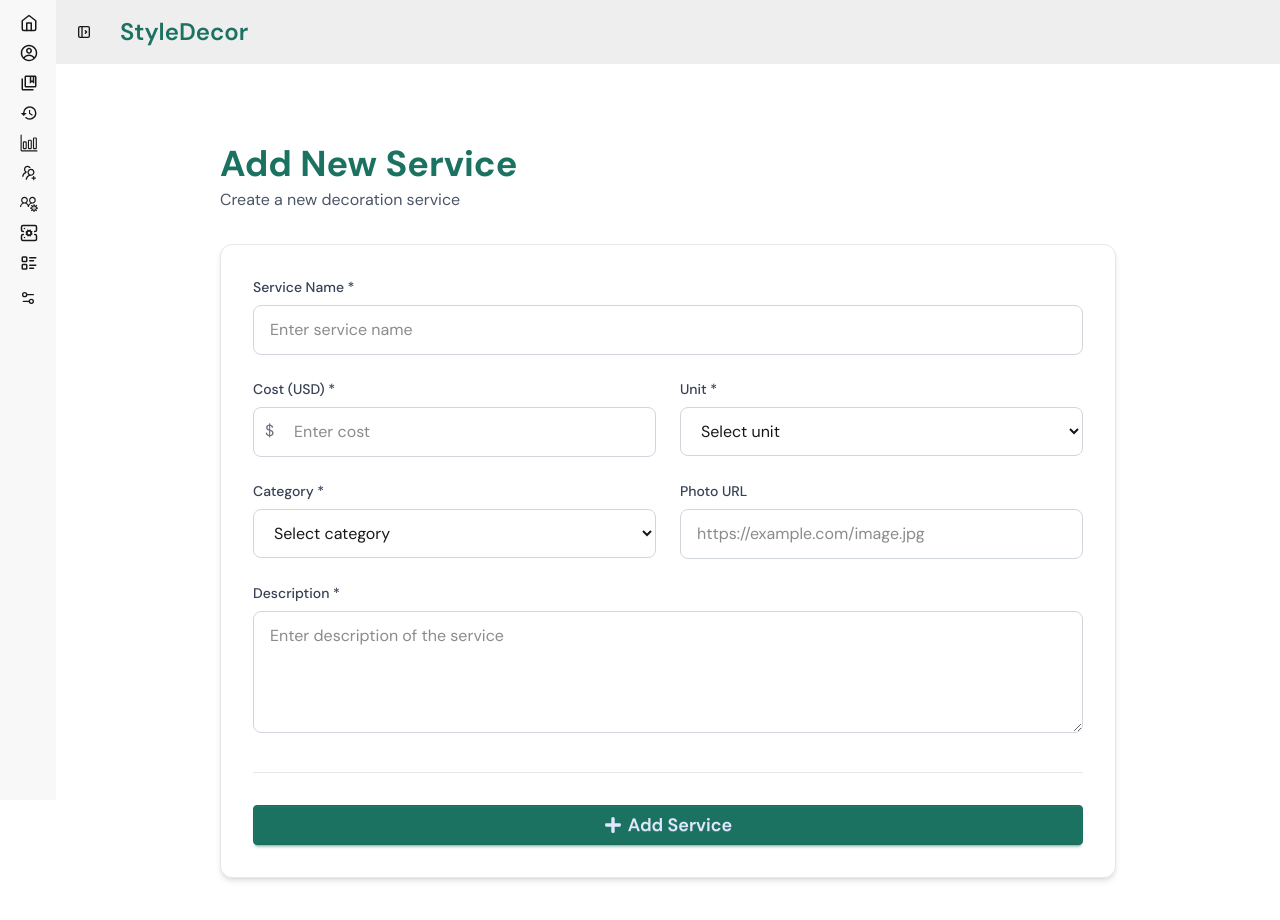
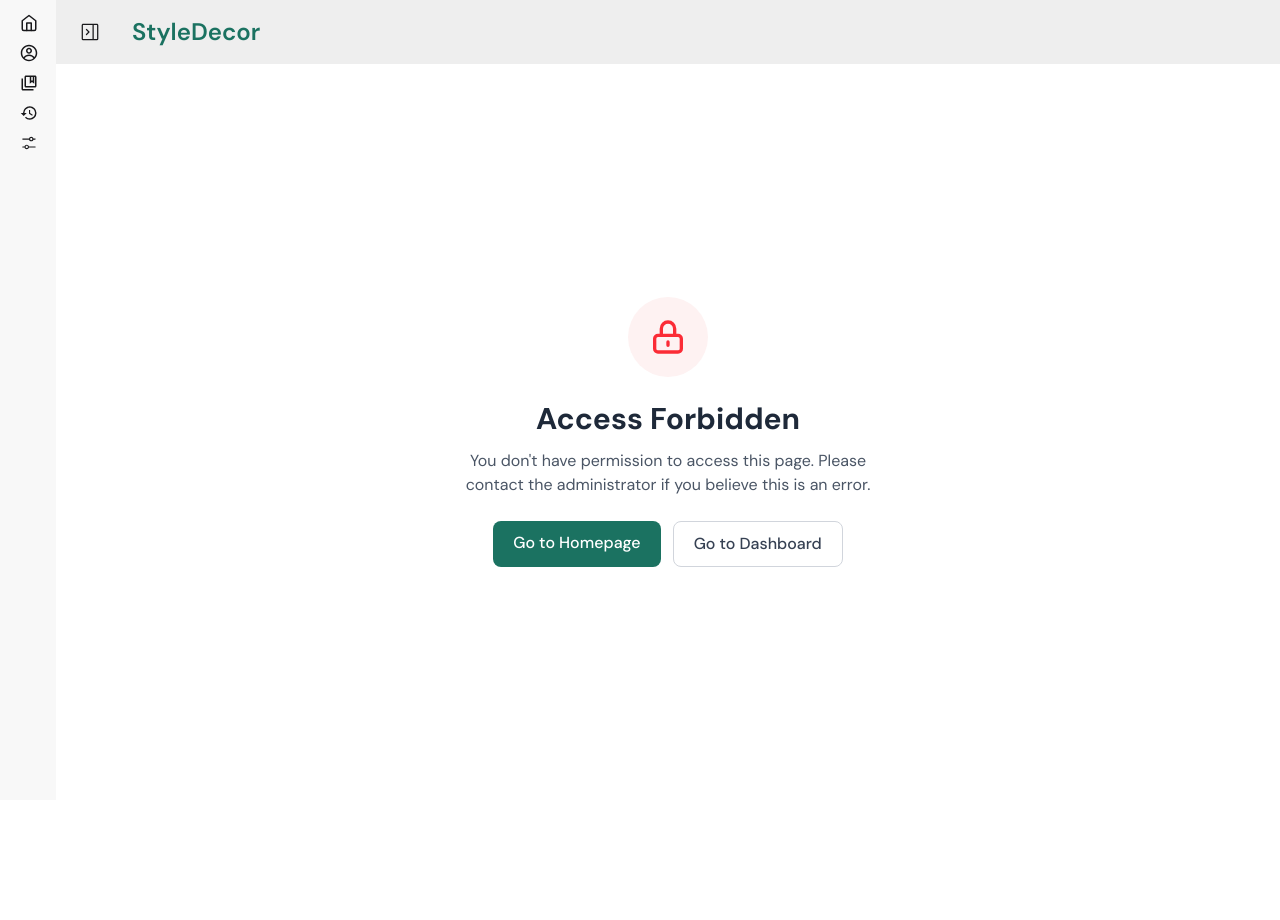
Before and after one commit to hafijurrahmanMILON/StyleDecor-CLIENT, a React (Vite) app: page /dashboard/add-service in a window 1280 px wide. Shown: the top 920 px of the page. After the commit the page ends 800 px from the top, so only its background shows below. Built offline with nearby package versions, Linux system fonts and the light colour scheme; no server answers; sample sign-in values are in the browser's storage.

Commit message:
created useRole Hook & AdminRoute

```diff
--- a/package.json
+++ b/package.json
@@ -10,12 +10,14 @@
     "preview": "vite preview"
   },
   "dependencies": {
+    "@lottiefiles/dotlottie-react": "^0.17.10",
     "@tailwindcss/vite": "^4.1.17",
     "@tanstack/react-query": "^5.90.12",
     "axios": "^1.13.2",
     "date-fns": "^4.1.0",
     "firebase": "^12.6.0",
     "leaflet": "^1.9.4",
+    "lottie-react": "^2.4.1",
     "motion": "^12.23.25",
     "react": "^19.1.1",
     "react-datepicker": "^9.0.0",
--- /dev/null
+++ b/src/Components/Forbidden.jsx
@@ -0,0 +1,53 @@
+import React from "react";
+import { Link } from "react-router";
+
+const Forbidden = () => {
+  return (
+    <div className="min-h-[80vh] flex items-center justify-center px-4 py-8">
+      <div className="text-center max-w-md">
+        <div className="w-20 h-20 mx-auto mb-6 bg-red-50 rounded-full flex items-center justify-center">
+          <svg
+            className="w-10 h-10 text-red-500"
+            fill="none"
+            stroke="currentColor"
+            viewBox="0 0 24 24"
+          >
+            <path
+              strokeLinecap="round"
+              strokeLinejoin="round"
+              strokeWidth={2}
+              d="M12 15v2m-6 4h12a2 2 0 002-2v-6a2 2 0 00-2-2H6a2 2 0 00-2 2v6a2 2 0 002 2zm10-10V7a4 4 0 00-8 0v4h8z"
+            />
+          </svg>
+        </div>
+
+
+        <h1 className="text-3xl font-bold text-gray-800 mb-3">
+          Access Forbidden
+        </h1>
+        <p className="text-gray-600 mb-6">
+          You don't have permission to access this page. Please contact the
+          administrator if you believe this is an error.
+        </p>
+
+
+        <div className="flex flex-col sm:flex-row gap-3 justify-center">
+          <Link
+            to="/"
+            className="px-5 py-2.5 bg-primary hover:bg-primary/90 text-white font-medium rounded-lg transition-colors"
+          >
+            Go to Homepage
+          </Link>
+          <Link
+            to="/dashboard/my-bookings"
+            className="px-5 py-2.5 border border-gray-300 hover:bg-gray-50 text-gray-700 font-medium rounded-lg transition-colors"
+          >
+            Go to Dashboard
+          </Link>
+        </div>
+      </div>
+    </div>
+  );
+};
+
+export default Forbidden;
--- a/src/Hooks/useAxiosSecure.jsx
+++ b/src/Hooks/useAxiosSecure.jsx
@@ -37,7 +37,7 @@ const useAxiosSecure = () => {
       axiosSecure.interceptors.request.eject(reqInterceptor);
       axiosSecure.interceptors.response.eject(resInterceptor);
     };
-  }, [user]);
+  }, [user, navigate, signOutFunc]);
 
   return axiosSecure;
 };
--- /dev/null
+++ b/src/Hooks/useRole.jsx
@@ -0,0 +1,20 @@
+import { useQuery } from "@tanstack/react-query";
+import React from "react";
+import useAuth from "./useAuth";
+import useAxiosSecure from "./useAxiosSecure";
+
+const useRole = () => {
+  const { user } = useAuth();
+  const axiosSecure = useAxiosSecure();
+  const { isLoading: roleLoading, data: role = "user" } = useQuery({
+    queryKey: ["user-role", user?.email],
+    queryFn: async () => {
+      const res = await axiosSecure.get(`/users/role/${user.email}`);
+      console.log(res.data);
+      return res.data?.role || "user";
+    },
+  });
+  return { roleLoading, role };
+};
+
+export default useRole;
--- a/src/Layout/DashLayout.jsx
+++ b/src/Layout/DashLayout.jsx
@@ -1,9 +1,6 @@
 import React from "react";
 import { Link, NavLink, Outlet } from "react-router";
-import {
-  MdOutlineCollectionsBookmark,
-  MdOutlineHistory,
-} from "react-icons/md";
+import { MdOutlineCollectionsBookmark, MdOutlineHistory } from "react-icons/md";
 import { LuServerCog } from "react-icons/lu";
 import { FiHome } from "react-icons/fi";
 import { CgProfile } from "react-icons/cg";
@@ -13,9 +10,13 @@ import { IoBarChartOutline } from "react-icons/io5";
 import { AiOutlineUsergroupAdd } from "react-icons/ai";
 import { LiaUsersCogSolid } from "react-icons/lia";
 import { TbListDetails } from "react-icons/tb";
+import { GoSidebarCollapse, GoTasklist } from "react-icons/go";
+import useRole from "../Hooks/useRole";
+import { VscSettings } from "react-icons/vsc";
 
 const DashLayout = () => {
   const { loading } = useAuth();
+  const { role } = useRole();
 
   if (loading) {
     return <Loading></Loading>;
@@ -29,25 +30,14 @@ const DashLayout = () => {
           <label
             htmlFor="my-drawer-4"
             aria-label="open sidebar"
-            className="btn btn-square btn-ghost"
+            className="px-4 hover:cursor-pointer"
           >
             {/* Sidebar toggle icon */}
-            <svg
-              xmlns="http://www.w3.org/2000/svg"
-              viewBox="0 0 24 24"
-              strokeLinejoin="round"
-              strokeLinecap="round"
-              strokeWidth="2"
-              fill="none"
-              stroke="currentColor"
-              className="my-1.5 inline-block size-4"
-            >
-              <path d="M4 4m0 2a2 2 0 0 1 2 -2h12a2 2 0 0 1 2 2v12a2 2 0 0 1 -2 2h-12a2 2 0 0 1 -2 -2z"></path>
-              <path d="M9 4v16"></path>
-              <path d="M14 10l2 2l-2 2"></path>
-            </svg>
+            <GoSidebarCollapse className="text-xl" />
           </label>
-          <div className="px-4 text-primary text-2xl font-semibold">StyleDecor</div>
+          <div className="px-4 text-primary text-2xl font-semibold">
+            StyleDecor
+          </div>
         </nav>
         {/* Page content here */}
         <div className="max-w-7xl mx-4 lg:mx-auto min-h-[80vh] my-12 ">
@@ -113,6 +103,9 @@ const DashLayout = () => {
               </NavLink>
             </li>
 
+            {/* admin only links */}
+            {role === "admin" && (
+              <>
                 {/* admin-analytics */}
                 <li>
                   <NavLink
@@ -121,7 +114,9 @@ const DashLayout = () => {
                     data-tip="Business Analytics"
                   >
                     <IoBarChartOutline />
-                <span className="is-drawer-close:hidden">Business Analytics</span>
+                    <span className="is-drawer-close:hidden">
+                      Business Analytics
+                    </span>
                   </NavLink>
                 </li>
 
@@ -133,7 +128,9 @@ const DashLayout = () => {
                     data-tip="Decorator Requests"
                   >
                     <AiOutlineUsergroupAdd />
-                <span className="is-drawer-close:hidden">Decorator Requests</span>
+                    <span className="is-drawer-close:hidden">
+                      Decorator Requests
+                    </span>
                   </NavLink>
                 </li>
 
@@ -145,7 +142,9 @@ const DashLayout = () => {
                     data-tip="Decorator Management"
                   >
                     <LiaUsersCogSolid />
-                <span className="is-drawer-close:hidden">Decorator Management</span>
+                    <span className="is-drawer-close:hidden">
+                      Decorator Management
+                    </span>
                   </NavLink>
                 </li>
                 {/* Service Management */}
@@ -156,7 +155,9 @@ const DashLayout = () => {
                     data-tip="Service Management"
                   >
                     <LuServerCog />
-                <span className="is-drawer-close:hidden">Service Management</span>
+                    <span className="is-drawer-close:hidden">
+                      Service Management
+                    </span>
                   </NavLink>
                 </li>
                 {/* Bookings Management */}
@@ -167,32 +168,39 @@ const DashLayout = () => {
                     data-tip="Booking Management"
                   >
                     <TbListDetails />
-                <span className="is-drawer-close:hidden">Booking Management</span>
+                    <span className="is-drawer-close:hidden">
+                      Booking Management
+                    </span>
                   </NavLink>
                 </li>
+              </>
+            )}
+
+            {/* decorator only links */}
+            {role === "decorator" && (
+              <>
+                <li>
+                  <NavLink
+                    to="/dashboard/assigned-projects"
+                    className="is-drawer-close:tooltip is-drawer-close:tooltip-right text-lg"
+                    data-tip="Assigned Projects"
+                  >
+                    <GoTasklist />
+                    <span className="is-drawer-close:hidden">
+                      Assigned Projects
+                    </span>
+                  </NavLink>
+                </li>
+              </>
+            )}
 
             {/* settings */}
             <li>
               <button
-                className="is-drawer-close:tooltip is-drawer-close:tooltip-right"
+                className="is-drawer-close:tooltip is-drawer-close:tooltip-right text-lg"
                 data-tip="Settings"
               >
-                {/* Settings icon */}
-                <svg
-                  xmlns="http://www.w3.org/2000/svg"
-                  viewBox="0 0 24 24"
-                  strokeLinejoin="round"
-                  strokeLinecap="round"
-                  strokeWidth="2"
-                  fill="none"
-                  stroke="currentColor"
-                  className="my-1.5 inline-block size-4"
-                >
-                  <path d="M20 7h-9"></path>
-                  <path d="M14 17H5"></path>
-                  <circle cx="17" cy="17" r="3"></circle>
-                  <circle cx="7" cy="7" r="3"></circle>
-                </svg>
+                <VscSettings />
                 <span className="is-drawer-close:hidden">Settings</span>
               </button>
             </li>
--- a/src/Pages/BeADecorator.jsx
+++ b/src/Pages/BeADecorator.jsx
@@ -121,7 +121,7 @@ const BeADecorator = () => {
                 type="number"
                 {...register("nid", { required: true })}
                 placeholder="Enter your NID number"
-                className="w-full px-4 py-3 border border-gray-300 rounded-lg focus:outline-none focus:outline-none focus:ring-0"
+                className="w-full px-4 py-3 border border-gray-300 rounded-lg focus:outline-none focus:ring-0"
               />
               {errors.nid && (
                 <p className="text-red-600 text-sm mt-1">NID is required</p>
--- /dev/null
+++ b/src/Pages/Dashboard/AssignedProjects.jsx
@@ -0,0 +1,11 @@
+import React from 'react';
+
+const AssignedProjects = () => {
+    return (
+        <div>
+            hi👋
+        </div>
+    );
+};
+
+export default AssignedProjects;
--- a/src/Pages/Dashboard/BookingManagement.jsx
+++ b/src/Pages/Dashboard/BookingManagement.jsx
@@ -63,6 +63,7 @@ const BookingManagement = () => {
           )
           .then((res) => {
             if (res.data.modifiedCount) {
+              refetch();
               Swal.fire({
                 title: "Decorator Assigned!",
                 text: `${decorator?.name} has been Assigned!`,
--- a/src/Pages/Register.jsx
+++ b/src/Pages/Register.jsx
@@ -22,10 +22,11 @@ const Register = () => {
   } = useForm();
 
   const handleSubmitRegister = (data) => {
-    console.log("hello", data.photo[0]);
+    // console.log("hello", data.photo[0]);
     const profileImage = data.photo[0];
     createUserFunc(data.email, data.password)
       .then((res) => {
+        const firebaseUser = res.user;
         console.log(res);
         const formData = new FormData();
         formData.append("image", profileImage);
@@ -38,7 +39,7 @@ const Register = () => {
             formData
           )
           .then((res) => {
-            console.log("after image upload", res.data.data.url);
+            // console.log("after image upload", res.data.data.url);
             const photoURL = res.data.data.url;
 
             const updateData = {
@@ -46,22 +47,20 @@ const Register = () => {
               photoURL: photoURL,
             };
 
-            const userInfo = {
-              displayName: data.name,
-              email: data.email,
-              photoURL: photoURL,
-            };
-
             updateProfileFunc(updateData)
               .then(() => {
+                const userInfo = {
+                  displayName: data.name,
+                  email: firebaseUser.email,
+                  photoURL: photoURL,
+                };
                 axiosSecure.post(`/users`, userInfo).then((res) => {
                   if (res.data.insertedId) {
                     console.log("user push success", res.data);
-                    toast.success("sign In successful");
                   }
                 });
                 console.log("updated success");
-                toast.success("sign In successful");
+                toast.success('sign In successful')
                 navigate(from);
               })
               .catch((error) => {
--- /dev/null
+++ b/src/Private/AdminRoute.jsx
@@ -0,0 +1,21 @@
+import React from "react";
+import useAuth from "../Hooks/useAuth";
+import Loading from "../Components/Loading";
+import useRole from "../Hooks/useRole";
+import Forbidden from "../Components/Forbidden";
+
+const AdminRoute = ({ children }) => {
+  const { loading } = useAuth();
+  const { role, roleLoading } = useRole();
+  if (loading || roleLoading) {
+    return <Loading></Loading>;
+  }
+
+  if (role !== "admin") {
+    return <Forbidden></Forbidden>;
+  }
+
+  return children;
+};
+
+export default AdminRoute;
--- a/src/Router/Routes.jsx
+++ b/src/Router/Routes.jsx
@@ -23,6 +23,8 @@ import ServiceManagement from "../Pages/Dashboard/ServiceManagement";
 import AddService from "../Pages/Dashboard/AddService";
 import BookingManagement from "../Pages/Dashboard/BookingManagement";
 import Analytics from "../Pages/Dashboard/Analytics";
+import AdminRoute from "../Private/AdminRoute";
+import AssignedProjects from "../Pages/Dashboard/AssignedProjects";
 
 export const router = createBrowserRouter([
   {
@@ -52,7 +54,11 @@ export const router = createBrowserRouter([
       },
       {
         path: "/be-a-decorator",
-        Component: BeADecorator,
+        element: (
+          <PrivateRoute>
+            <BeADecorator></BeADecorator>
+          </PrivateRoute>
+        ),
       },
       {
         path: "/login",
@@ -98,27 +104,55 @@ export const router = createBrowserRouter([
       },
       {
         path: "decorator-request",
-        Component: DecoratorRequest,
+        element: (
+          <AdminRoute>
+            <DecoratorRequest></DecoratorRequest>
+          </AdminRoute>
+        ),
       },
       {
         path: "approved-decorators",
-        Component: ApprovedDecorators,
+        element: (
+          <AdminRoute>
+            <ApprovedDecorators></ApprovedDecorators>
+          </AdminRoute>
+        ),
       },
       {
         path: "service-management",
-        Component: ServiceManagement,
+        element: (
+          <AdminRoute>
+            <ServiceManagement></ServiceManagement>
+          </AdminRoute>
+        ),
       },
       {
         path: "add-service",
-        Component: AddService,
+        element: (
+          <AdminRoute>
+            <AddService></AddService>
+          </AdminRoute>
+        ),
       },
       {
         path: "booking-management",
-        Component: BookingManagement,
+        element: (
+          <AdminRoute>
+            <BookingManagement></BookingManagement>
+          </AdminRoute>
+        ),
       },
       {
         path: "admin-analytics",
-        Component: Analytics,
+        element: (
+          <AdminRoute>
+            <Analytics></Analytics>
+          </AdminRoute>
+        ),
+      },
+      {
+        path: "assigned-projects",
+        element: <AssignedProjects></AssignedProjects>,
       },
     ],
   },
```
Also changed, not shown: 1 other file (tests, documents, lock files or other folders). Lines whose indentation alone changed are shown as unchanged.
